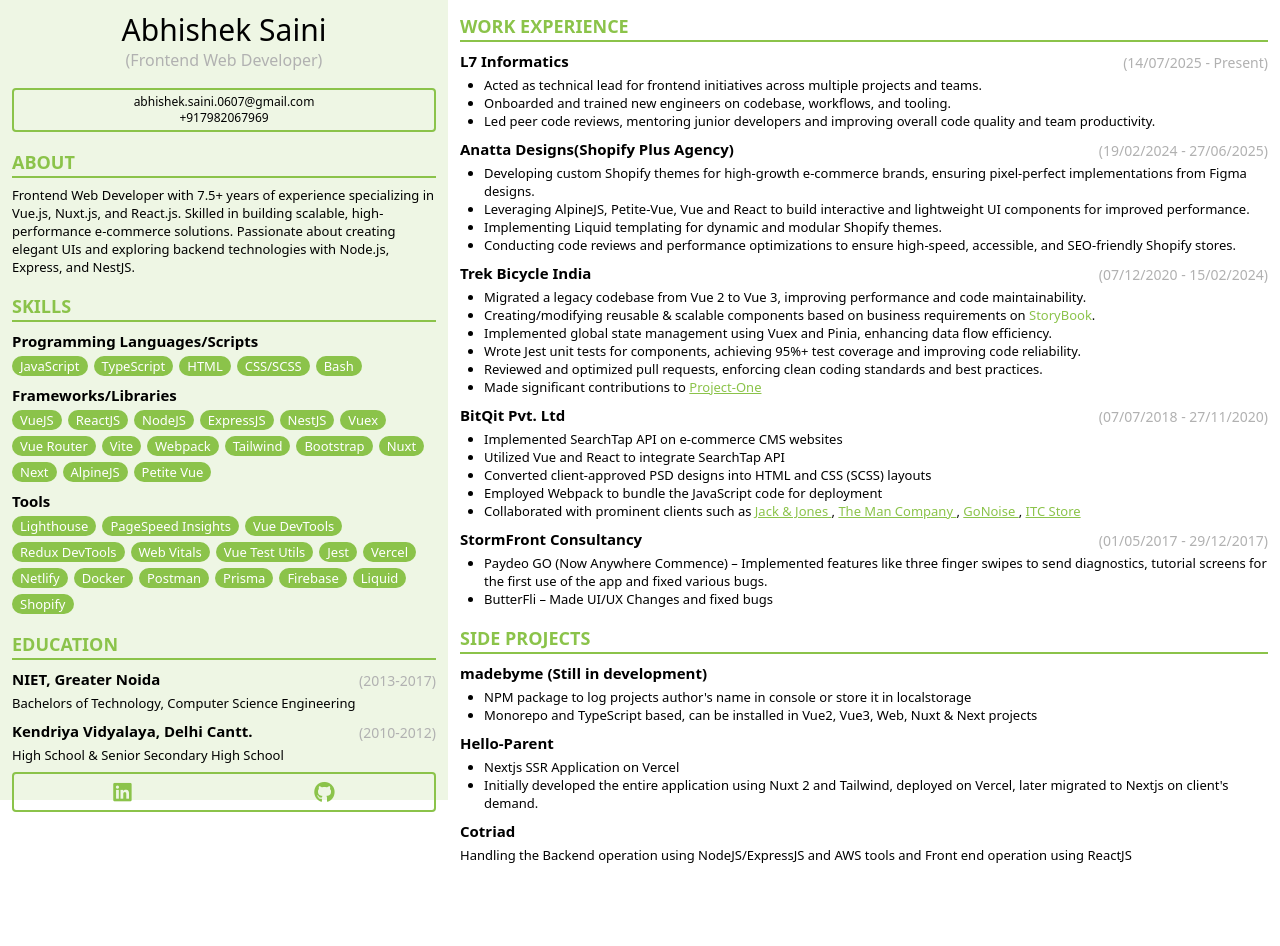
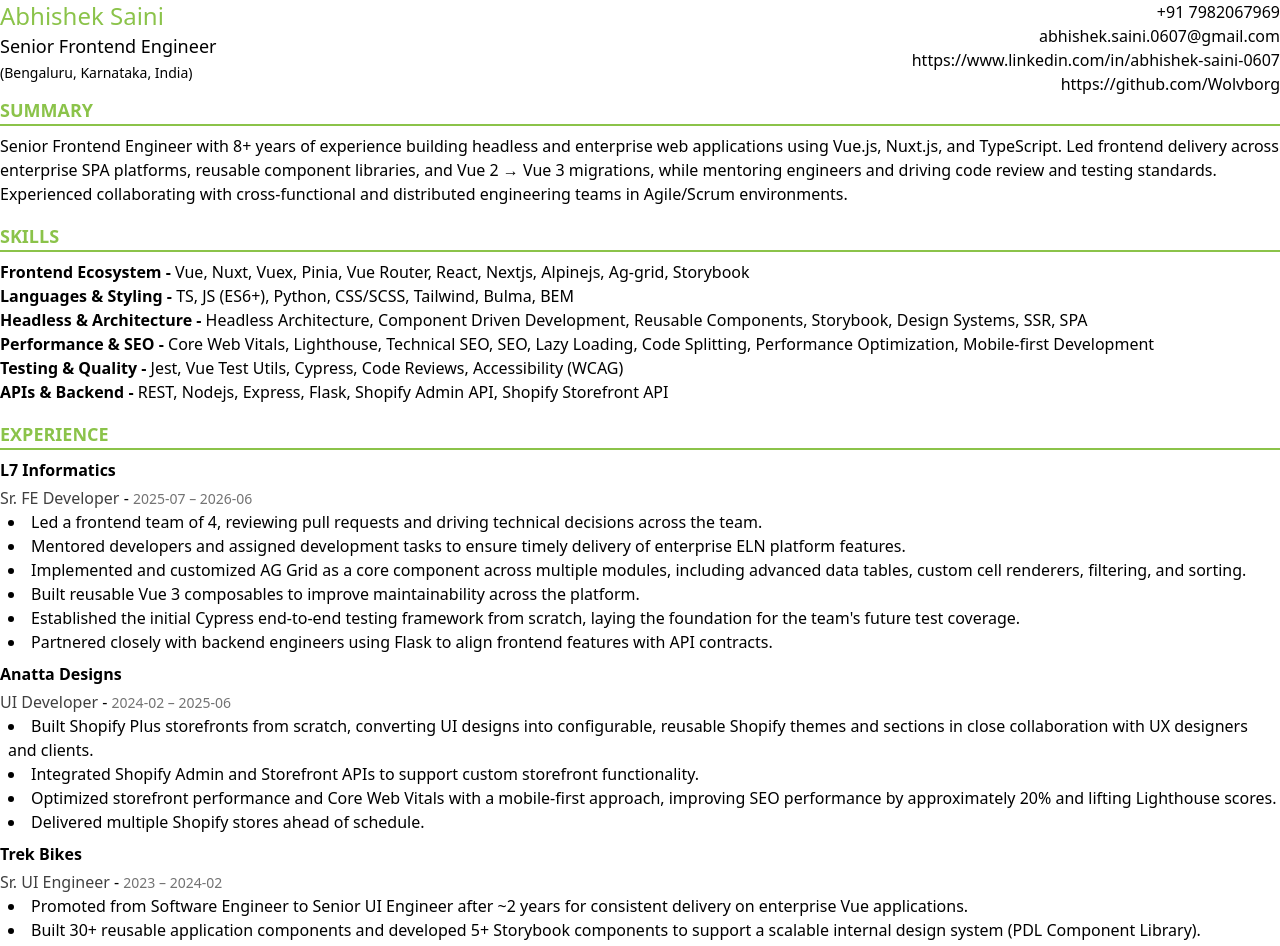
Before and after one commit to Wolvborg/resume, a Vue app: page / in a window 1280 px wide. Shown: the top 946 px of the page. Before the commit the page ends 864 px from the top, so only its background shows below. Built offline with nearby package versions, Linux system fonts and the light colour scheme; the HTML template or start-up script is replaced by a standard one.

Commit message:
Resume updated version July 2026

```diff
--- a/src/App.vue
+++ b/src/App.vue
@@ -1,282 +1,300 @@
-<script setup>
-  import { ref } from 'vue';
-  import SectionTitle from '@/components/section-title.vue';
-  import Tags from '@/components/tags.vue';
-  import Heading from '@/components/heading.vue';
+<script setup lang="ts">
+  import ExperienceSection from './components/experience-section.vue';
+  import Heading from './components/heading.vue';
+  import Section from './components/section.vue';
 
-  const programmingLanguage = ref(['JavaScript', 'TypeScript', 'HTML', 'CSS/SCSS', 'Bash']);
+  const resume = {
+    personal: {
+      name: 'Abhishek Saini',
+      title: 'Senior Frontend Engineer',
+      phone: '+91 7982067969',
+      email: 'abhishek.saini.0607@gmail.com',
+      location: 'Bengaluru, Karnataka, India',
+      linkedin: 'https://www.linkedin.com/in/abhishek-saini-0607',
+      github: 'https://github.com/Wolvborg',
+    },
 
-  const libs = ref([
-    'VueJS',
-    'ReactJS',
-    'NodeJS',
-    'ExpressJS',
-    'NestJS',
-    'Vuex',
-    'Vue Router',
-    'Vite',
-    'Webpack',
-    'Tailwind',
-    'Bootstrap',
-    'Nuxt',
-    'Next',
-    'AlpineJS',
-    'Petite Vue',
-  ]);
+    summary:
+      'Senior Frontend Engineer with 8+ years of experience building headless and enterprise web applications using Vue.js, Nuxt.js, and TypeScript. Led frontend delivery across enterprise SPA platforms, reusable component libraries, and Vue 2 → Vue 3 migrations, while mentoring engineers and driving code review and testing standards. Experienced collaborating with cross-functional and distributed engineering teams in Agile/Scrum environments.',
 
-  const tool = ref([
-    'Lighthouse',
-    'PageSpeed Insights',
-    'Vue DevTools',
-    'Redux DevTools',
-    'Web Vitals',
-    'Vue Test Utils',
-    'Jest',
-    'Vercel',
-    'Netlify',
-    'Docker',
-    'Postman',
-    'Prisma',
-    'Firebase',
-    'Liquid',
-    'Shopify',
-  ]);
+    skills: [
+      {
+        title: 'Frontend Ecosystem',
+        technologies: [
+          'Vue',
+          'Nuxt',
+          'Vuex',
+          'Pinia',
+          'Vue Router',
+          'React',
+          'Nextjs',
+          'Alpinejs',
+          'Ag-grid',
+          'Storybook',
+        ],
+      },
+      {
+        title: 'Languages & Styling',
+        technologies: ['TS', 'JS (ES6+)', 'Python', 'CSS/SCSS', 'Tailwind', 'Bulma', 'BEM'],
+      },
+      {
+        title: 'Headless & Architecture',
+        technologies: [
+          'Headless Architecture',
+          'Component Driven Development',
+          'Reusable Components',
+          'Storybook',
+          'Design Systems',
+          'SSR',
+          'SPA',
+        ],
+      },
+      {
+        title: 'Performance & SEO',
+        technologies: [
+          'Core Web Vitals',
+          'Lighthouse',
+          'Technical SEO',
+          'SEO',
+          'Lazy Loading',
+          'Code Splitting',
+          'Performance Optimization',
+          'Mobile-first Development',
+        ],
+      },
+      {
+        title: 'Testing & Quality',
+        technologies: ['Jest', 'Vue Test Utils', 'Cypress', 'Code Reviews', 'Accessibility (WCAG)'],
+      },
+      {
+        title: 'APIs & Backend',
+        technologies: [
+          'REST',
+          'Nodejs',
+          'Express',
+          'Flask',
+          'Shopify Admin API',
+          'Shopify Storefront API',
+        ],
+      },
+    ],
+
+    experience: [
+      {
+        company: 'L7 Informatics',
+        roles: [
+          {
+            designation: 'Sr. FE Developer',
+            duration: '2025-07 – 2026-06',
+            responsibilities: [
+              'Led a frontend team of 4, reviewing pull requests and driving technical decisions across the team.',
+              'Mentored developers and assigned development tasks to ensure timely delivery of enterprise ELN platform features.',
+              'Implemented and customized AG Grid as a core component across multiple modules, including advanced data tables, custom cell renderers, filtering, and sorting.',
+              'Built reusable Vue 3 composables to improve maintainability across the platform.',
+              "Established the initial Cypress end-to-end testing framework from scratch, laying the foundation for the team's future test coverage.",
+              'Partnered closely with backend engineers using Flask to align frontend features with API contracts.',
+            ],
+          },
+        ],
+      },
+      {
+        company: 'Anatta Designs',
+        roles: [
+          {
+            designation: 'UI Developer',
+            duration: '2024-02 – 2025-06',
+            responsibilities: [
+              'Built Shopify Plus storefronts from scratch, converting UI designs into configurable, reusable Shopify themes and sections in close collaboration with UX designers and clients.',
+              'Integrated Shopify Admin and Storefront APIs to support custom storefront functionality.',
+              'Optimized storefront performance and Core Web Vitals with a mobile-first approach, improving SEO performance by approximately 20% and lifting Lighthouse scores.',
+              'Delivered multiple Shopify stores ahead of schedule.',
+            ],
+          },
+        ],
+      },
+      {
+        company: 'Trek Bikes',
+        roles: [
+          {
+            designation: 'Sr. UI Engineer',
+            duration: '2023 – 2024-02',
+            responsibilities: [
+              'Promoted from Software Engineer to Senior UI Engineer after ~2 years for consistent delivery on enterprise Vue applications.',
+              'Built 30+ reusable application components and developed 5+ Storybook components to support a scalable internal design system (PDL Component Library).',
+              'Contributed to the Vue 2 → Vue 3 migration and introduced Pinia into migrated applications, improving state management and maintainability.',
+              'Created reusable composables and implemented automated unit testing (Jest, Vue Test Utils) on SAP Hybris–integrated systems.',
+              'Contributed to Project One, a large-scale SPA for bike customization.',
+            ],
+          },
+          {
+            designation: 'Software Engineer',
+            duration: '2020-12 – 2023',
+            responsibilities: [
+              'Developed enterprise Vue applications integrated with SAP Hybris, building reusable UI components used across the platform.',
+              'Developed Storybook components and implemented automated unit testing to strengthen frontend code quality.',
+            ],
+          },
+        ],
+      },
+      {
+        company: 'BitQit Pvt. Ltd.',
+        roles: [
+          {
+            designation: 'Software Engineer',
+            duration: '2019-07 – 2020-11',
+            responsibilities: [
+              'Promoted from Associate Software Developer to Software Engineer after ~1 year in recognition of delivery across client integrations.',
+              'Delivered SearchTap integrations for 30+ e-commerce client brands, each with unique requirements across Shopify, Magento, WordPress, and OpenCart.',
+              'Built Node.js indexing services and Vue.js frontend integrations, and integrated Shopify APIs to support client search functionality.',
+            ],
+          },
+          {
+            designation: 'Associate Software Developer',
+            duration: '2018-07 – 2019-07',
+            responsibilities: [
+              'Integrated SearchTap into Shopify, Magento, WordPress, and OpenCart storefronts for client projects.',
+              'Converted PSD designs into responsive HTML/CSS and developed Vue.js frontend integrations.',
+            ],
+          },
+        ],
+      },
+    ],
+
+    projects: [
+      {
+        name: 'HelloParent',
+        role: 'Lead Frontend Developer',
+        responsibilities: [
+          'Built the complete frontend using Nuxt 3 and Tailwind CSS, then migrated the application to Next.js.',
+          'Optimized SEO and Core Web Vitals through lazy loading, improving Lighthouse score and page speed.',
+        ],
+      },
+      {
+        name: 'CoversCart',
+        role: 'Frontend Developer',
+        responsibilities: [
+          'Developed the Vue.js frontend and migrated the store from OpenCart to Shopify.',
+        ],
+      },
+    ],
+
+    education: [
+      {
+        degree: 'Bachelor of Technology, CSE',
+        institute: 'NIET, Greater Noida',
+        duration: '2013 – 2017',
+      },
+      {
+        degree: 'Senior Secondary (11th & 12th)',
+        institute: 'Kendriya Vidyalaya, Delhi Cantt',
+        duration: '2010 – 2012',
+      },
+    ],
+
+    certifications: [
+      'Liquid Storefronts for Theme Developers — Shopify',
+      'Shopify Development Fundamentals — Shopify',
+    ],
+  };
 </script>
 
 <template>
-  <main class="flex h-screen">
-    <div class="bg-primary-fade flex-35 p-3">
-      <div class="text-center mb-4">
-        <p class="title">Abhishek Saini</p>
-        <p class="sub-title">(Frontend Web Developer)</p>
+  <main class="resume">
+    <!-- ================= Hero ================= -->
+
+    <header class="flex flex-row justify-between">
+      <div>
+        <h1 class="text-2xl text-primary">{{ resume.personal.name }}</h1>
+
+        <h2 class="text-lg">{{ resume.personal.title }}</h2>
+        <span class="text-sm">({{ resume.personal.location }})</span>
       </div>
 
-      <div
-        class="border-2 px-2 py-1 border-primary rounded text-xs flex flex-col items-center mb-4"
-      >
-        <a href="mailto:abhishek.saini.0607@gmail.com">abhishek.saini.0607@gmail.com</a>
-        <a href="tel:+917982067969">+917982067969</a>
-      </div>
+      <div class="flex text-right flex-col">
+        <a :href="`tel:${resume.personal.phone}`">
+          {{ resume.personal.phone }}
+        </a>
+        <a :href="`mailto:${resume.personal.email}`">
+          {{ resume.personal.email }}
+        </a>
 
-      <div class="mb-4">
-        <section-title>About</section-title>
-        <p class="content">
-          Frontend Web Developer with 7.5+ years of experience specializing in Vue.js, Nuxt.js, and
-          React.js. Skilled in building scalable, high-performance e-commerce solutions. Passionate
-          about creating elegant UIs and exploring backend technologies with Node.js, Express, and
-          NestJS.
-        </p>
-      </div>
+        <a :href="resume.personal.linkedin" target="_blank" rel="noopener noreferrer">
+          {{ resume.personal.linkedin }}
+        </a>
 
-      <div class="mb-4">
-        <section-title>Skills</section-title>
-        <div class="mb-2">
-          <heading>Programming Languages/Scripts</heading>
-          <tags :tags="programmingLanguage" />
-        </div>
-
-        <div class="mb-2">
-          <heading>Frameworks/Libraries</heading>
-          <tags :tags="libs" />
-        </div>
-
-        <div class="mb-2">
-          <heading>Tools</heading>
-          <tags :tags="tool" />
-        </div>
-      </div>
-
-      <div>
-        <section-title>Education</section-title>
-        <div class="mb-2">
-          <heading>
-            <a href="https://www.niet.co.in/"> NIET, Greater Noida </a>
-            <template #extra>(2013-2017)</template>
-          </heading>
-          <p class="content">Bachelors of Technology, Computer Science Engineering</p>
-        </div>
-
-        <div class="mb-2">
-          <heading>
-            <a href="https://no1delhicantt.kvs.ac.in/"> Kendriya Vidyalaya, Delhi Cantt. </a>
-            <template #extra>(2010-2012)</template>
-          </heading>
-          <p class="content">High School & Senior Secondary High School</p>
-        </div>
-      </div>
-
-      <div class="border-2 p-2 border-primary rounded text-sm flex justify-around mb-4">
-        <a href="https://www.linkedin.com/in/abhishek-saini-0607/">
-          <i class="fa-brands fa-linkedin fa-xl text-primary"></i>
-        </a>
-        <a href="https://github.com/Wolvborg">
-          <i class="fa-brands fa-github fa-xl text-primary"></i>
+        <a :href="resume.personal.github" target="_blank" rel="noopener noreferrer">
+          {{ resume.personal.github }}
         </a>
       </div>
-    </div>
-    <div class="p-3 flex-65">
-      <div class="mb-4">
-        <section-title> WORK EXPERIENCE</section-title>
+    </header>
 
-        <div class="mb-2">
-          <heading>
-            <a href="https://l7informatics.com/">L7 Informatics</a>
-            <template #extra>(14/07/2025 - Present)</template>
-          </heading>
-          <ul class="content list-disc pl-6">
-            <li>
-              Acted as technical lead for frontend initiatives across multiple projects and teams.
-            </li>
-            <li>Onboarded and trained new engineers on codebase, workflows, and tooling.</li>
-            <li>
-              Led peer code reviews, mentoring junior developers and improving overall code quality
-              and team productivity.
-            </li>
-          </ul>
-        </div>
+    <!-- ================= Summary ================= -->
 
-        <div class="mb-2">
-          <heading>
-            <a href="https://anatta.io/"> Anatta Designs(Shopify Plus Agency)</a>
-            <template #extra>(19/02/2024 - 27/06/2025)</template>
-          </heading>
-          <ul class="content list-disc pl-6">
-            <li>
-              Developing custom Shopify themes for high-growth e-commerce brands, ensuring
-              pixel-perfect implementations from Figma designs.
-            </li>
-            <li>
-              Leveraging AlpineJS, Petite-Vue, Vue and React to build interactive and lightweight UI
-              components for improved performance.
-            </li>
-            <li>Implementing Liquid templating for dynamic and modular Shopify themes.</li>
-            <li>
-              Conducting code reviews and performance optimizations to ensure high-speed,
-              accessible, and SEO-friendly Shopify stores.
-            </li>
-          </ul>
-        </div>
+    <Section title="Summary">
+      <p>{{ resume.summary }}</p>
+    </Section>
 
-        <div class="mb-2">
-          <heading>
-            <a href="https://www.trekbikes.com/">Trek Bicycle India</a>
-            <template #extra>(07/12/2020 - 15/02/2024)</template>
-          </heading>
-          <ul class="content list-disc pl-6">
-            <li>
-              Migrated a legacy codebase from Vue 2 to Vue 3, improving performance and code
-              maintainability.
-            </li>
-            <li>
-              Creating/modifying reusable & scalable components based on business requirements on
-              <span class="text-primary">StoryBook</span>.
-            </li>
-            <li>
-              Implemented global state management using Vuex and Pinia, enhancing data flow
-              efficiency.
-            </li>
-            <li>
-              Wrote Jest unit tests for components, achieving 95%+ test coverage and improving code
-              reliability.
-            </li>
-            <li>
-              Reviewed and optimized pull requests, enforcing clean coding standards and best
-              practices.
-            </li>
-            <li>
-              Made significant contributions to
-              <a
-                class="text-primary underline"
-                href="https://www.trekbikes.com/us/en_US/project-one/"
-              >
-                Project-One
-              </a>
-            </li>
-          </ul>
-        </div>
+    <!-- ================= Skills ================= -->
 
-        <div class="mb-2">
-          <heading>
-            <a href="https://www.searchtap.io/">BitQit Pvt. Ltd</a>
-            <template #extra>(07/07/2018 - 27/11/2020)</template>
-          </heading>
-          <ul class="content list-disc pl-6">
-            <li>Implemented SearchTap API on e-commerce CMS websites</li>
-            <li>Utilized Vue and React to integrate SearchTap API</li>
-            <li>Converted client-approved PSD designs into HTML and CSS (SCSS) layouts</li>
-            <li>Employed Webpack to bundle the JavaScript code for deployment</li>
-            <li>
-              Collaborated with prominent clients such as
-              <a class="text-primary underline" href="https://www.jackjones.in/"> Jack & Jones </a>
-              ,
-              <a class="text-primary underline" href="https://www.themancompany.com/">
-                The Man Company
-              </a>
-              ,
-              <a class="text-primary underline" href="https://www.gonoise.com/"> GoNoise </a>
-              ,
-              <a class="text-primary underline" href="https://www.itcstore.in/"> ITC Store </a>
-            </li>
-          </ul>
-        </div>
+    <Section title="Skills">
+      <div v-for="skill in resume.skills" :key="skill.title">
+        <span class="font-semibold">{{ skill.title }} - </span>
 
-        <div class="mb-2">
-          <heading>
-            <a>StormFront Consultancy</a>
-            <template #extra>(01/05/2017 - 29/12/2017)</template>
-          </heading>
-          <ul class="content list-disc pl-6">
-            <li>
-              Paydeo GO (Now Anywhere Commence) – Implemented features like three finger swipes to
-              send diagnostics, tutorial screens for the first use of the app and fixed various
-              bugs.
-            </li>
-            <li>ButterFli – Made UI/UX Changes and fixed bugs</li>
-          </ul>
-        </div>
+        <span>
+          {{ skill.technologies.join(', ') }}
+        </span>
       </div>
+    </Section>
 
-      <div class="mb-4">
-        <section-title> Side Projects</section-title>
+    <!-- ================= Experience ================= -->
 
-        <div class="mb-2">
-          <heading>
-            <a href="https://www.npmjs.com/package/madebyme"> madebyme </a>(Still in development)
-          </heading>
-          <ul class="content list-disc pl-6">
-            <li>
-              NPM package to log projects author's name in console or store it in localstorage
-            </li>
-            <li>
-              Monorepo and TypeScript based, can be installed in Vue2, Vue3, Web, Nuxt & Next
-              projects
-            </li>
-          </ul>
-        </div>
+    <experience-section :experiences="resume.experience" />
 
-        <div class="mb-2">
-          <heading>
-            <a href="https://www.helloparent.com/"> Hello-Parent </a>
-          </heading>
-          <ul class="content list-disc pl-6">
-            <li>Nextjs SSR Application on Vercel</li>
-            <li>
-              Initially developed the entire application using Nuxt 2 and Tailwind, deployed on
-              Vercel, later migrated to Nextjs on client's demand.
-            </li>
-          </ul>
-        </div>
+    <!-- ================= Projects ================= -->
 
-        <div class="mb-2">
-          <heading>
-            <a href="https://www.cotriad.ai/"> Cotriad </a>
-          </heading>
-          <p class="content">
-            Handling the Backend operation using NodeJS/ExpressJS and AWS tools and Front end
-            operation using ReactJS
-          </p>
-        </div>
-      </div>
-    </div>
+    <Section title="Personal Projects">
+      <article v-for="project in resume.projects" :key="project.name">
+        <Heading>
+          {{ project.name }}
+          <template #extra>
+            <span v-if="project.role">{{ project.role }} </span>
+          </template>
+        </Heading>
+
+        <ol class="list-disc list-inside">
+          <li v-for="item in project.responsibilities" :key="item">
+            {{ item }}
+          </li>
+        </ol>
+      </article>
+    </Section>
+
+    <!-- ================= Education ================= -->
+
+    <Section title="Education">
+      <article v-for="education in resume.education" :key="education.degree">
+        <Heading>
+          {{ education.degree }}
+
+          <template #extra>
+            <span>
+              {{ education.institute }}
+              (<small>{{ education.duration }}</small
+              >)
+            </span>
+          </template>
+        </Heading>
+      </article>
+    </Section>
+
+    <!-- ================= Certifications ================= -->
+
+    <Section title="Certifications">
+      <ol class="list-disc list-inside">
+        <li v-for="certification in resume.certifications" :key="certification">
+          {{ certification }}
+        </li>
+      </ol>
+    </Section>
   </main>
 </template>
--- a/src/assets/main.css
+++ b/src/assets/main.css
@@ -4,7 +4,7 @@
 
 @layer components {
   .heading {
-    @apply text-sm-plus text-black font-semibold mb-1;
+    @apply text-base text-black font-semibold mb-1;
     flex: 1 0 60%;
   }
 
@@ -13,14 +13,6 @@
   }
 
   .title {
-    @apply font-semibold text-3xl font-medium;
-  }
-
-  .sub-title {
-    @apply text-grey text-base font-normal mb-2;
-  }
-
-  .content {
-    @apply text-black text-xs-plus;
+    @apply font-semibold text-3xl;
   }
 }
--- /dev/null
+++ b/src/components/experience-section.vue
@@ -0,0 +1,41 @@
+<script setup lang="ts">
+  import Section from './section.vue';
+  import Heading from './heading.vue';
+
+  const { experiences } = defineProps(['experiences']);
+
+  function isPromoted(experience) {
+    return experience.roles.length > 1;
+  }
+</script>
+<template>
+  <Section title="Experience">
+    <article v-for="(experience, i) in experiences" :key="i" class="mb-2">
+      <template v-if="isPromoted(experience)">
+        <Heading>{{ experience.company }}</Heading>
+        <div v-for="role in experience.roles" :key="role.designation">
+          <span class="text-neutral-700">{{ role.designation }}</span> -
+          <span class="text-sm text-neutral-500">{{ role.duration }}</span>
+          <ol class="list-disc list-inside">
+            <li v-for="item in role.responsibilities" :key="item" class="pl-2">
+              {{ item }}
+            </li>
+          </ol>
+        </div>
+      </template>
+      <template v-else>
+        <div>
+          <Heading>{{ experience.company }} </Heading>
+          <span class="text-neutral-700">{{ experience.roles[0].designation }}</span> -
+          <span class="text-sm text-neutral-500">{{ experience.roles[0].duration }}</span>
+
+          <ol class="list-disc list-inside content">
+            <li v-for="item in experience.roles[0].responsibilities" :key="item" class="pl-2">
+              {{ item }}
+            </li>
+          </ol>
+        </div>
+      </template>
+    </article>
+  </Section>
+</template>
--- a/src/components/heading.vue
+++ b/src/components/heading.vue
@@ -2,6 +2,6 @@
   <div class="flex gap-2 items-center">
     <p class="heading"><slot /></p>
 
-    <p class="text-sm text-grey"><slot name="extra"></slot></p>
+    <p class="text-sm text-neutral-500"><slot name="extra"></slot></p>
   </div>
 </template>
--- a/src/components/section-title.vue
+++ b/src/components/section-title.vue
@@ -1,4 +1,4 @@
 <template>
-    <p class="section-title"><slot/></p>
-    <div class="border-primary border mb-2"></div>
+  <p class="section-title"><slot /></p>
+  <div class="border-primary border mb-2"></div>
 </template>
--- /dev/null
+++ b/src/components/section.vue
@@ -0,0 +1,16 @@
+<script setup lang="ts">
+  import SectionTitle from './section-title.vue';
+
+  interface props {
+    title: string;
+  }
+
+  const { title } = defineProps<props>();
+</script>
+
+<template>
+  <div class="mb-4">
+    <section-title>{{ title }}</section-title>
+    <slot />
+  </div>
+</template>
--- a/tailwind.config.js
+++ b/tailwind.config.js
@@ -2,6 +2,7 @@
 export default {
   content: ['./index.html', './src/**/*.{vue,js,ts,jsx,tsx}'],
   theme: {
+    extend: {
       colors: {
         current: 'current',
         primary: '#8BC34A',
@@ -10,7 +11,6 @@
         white: '#fff',
         grey: '#b1b1b1',
       },
-    extend: {
       flex: {
         35: '1 0 35%',
         65: '1 0 65%',
```
Lines whose indentation alone changed are shown as unchanged.
